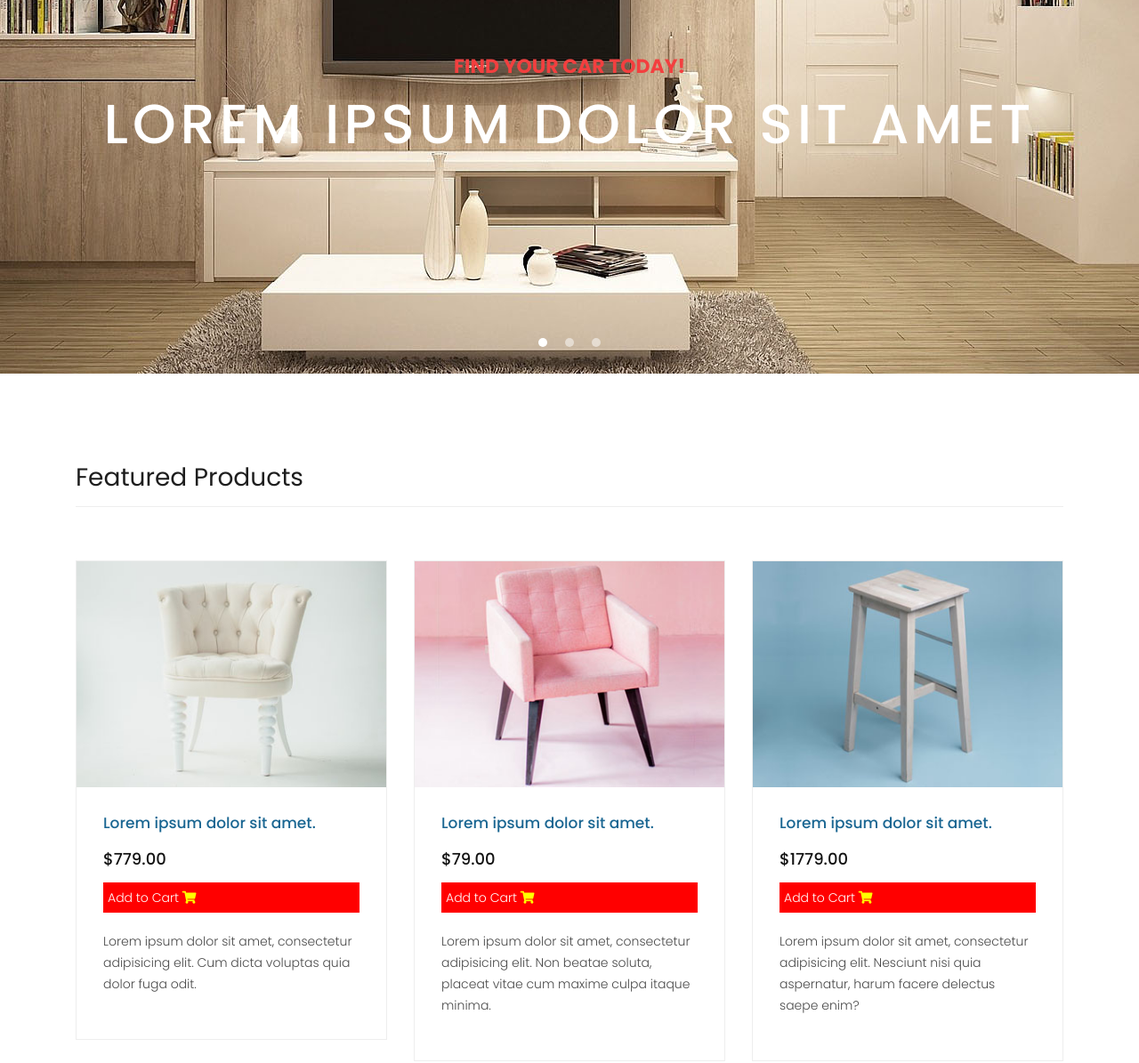
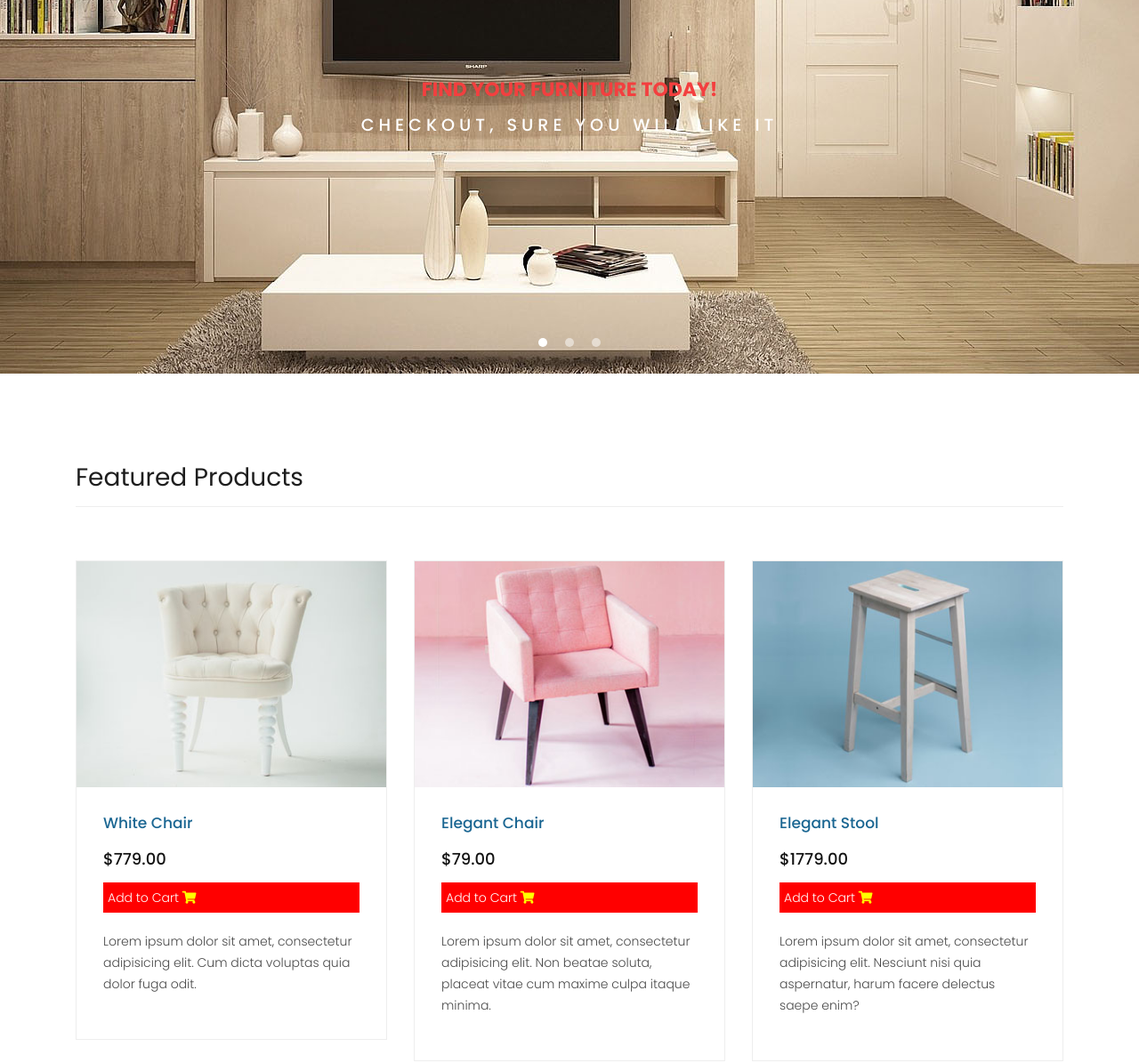
Before and after one commit to josephDev123/furniture-e-commerce, a plain HTML site: page index.html in a window 1280 px wide. Shown: the part 260-1455 px from the top of the page at 89% size. Drawn offline with Linux system fonts and the light colour scheme.

Commit message:
modified:   assets/css/style.css         modified:   assets/js/script.js         modified:   index.html         modified:   products.html

```diff
--- a/assets/css/style.css
+++ b/assets/css/style.css
@@ -1113,6 +1113,7 @@ footer .inner-content p a {
 .display_product_container{
 	display: block;
 	transition: display 3s linear;
+	margin-top: 20px;
 }
 
 .products_wrapper{
--- a/assets/js/script.js
+++ b/assets/js/script.js
@@ -70,7 +70,7 @@ function  getProductFromCart(e){
                           </div>
                             <h3 class="product_delete" id="product_delete" Onclick ='product_delete(event);'>Delete</h3>
                       </div>
-                      <hr>
+            <br> <br>
 
 
              </div>`
--- a/index.html
+++ b/index.html
@@ -79,8 +79,8 @@
       <div class="owl-banner owl-carousel">
         <div class="banner-item-01">
           <div class="text-content">
-            <h4>Find your car today!</h4>
-            <h2>Lorem ipsum dolor sit amet</h2>
+            <h4>Find your Furniture today!</h4>
+            <h2 style='font-size:larger'>Checkout, sure you will like it</h2>
           </div>
         </div>
         <div class="banner-item-02">
@@ -112,7 +112,7 @@
             <div class="product-item">
               <a href=""><img id='product_img' src="assets/images/product-1-370x270.jpg" alt=""></a>
               <div class="down-content">
-                <a href=""><h4>Lorem ipsum dolor sit amet.</h4></a>
+                <h4>White Chair</h4>
                 <h6>$779.00</h6>
                 <p class="add_to_cart" id="add_to_cart">Add to Cart <i style="color: yellow;" class="fas fa-shopping-cart"></i></p>
                 <p>Lorem ipsum dolor sit amet, consectetur adipisicing elit. Cum dicta voluptas quia dolor fuga odit.</p>
@@ -124,7 +124,7 @@
             <div class="product-item">
               <a href=""><img src="assets/images/product-2-370x270.jpg" alt=""></a>
               <div class="down-content">
-                <a href=""><h4>Lorem ipsum dolor sit amet.</h4></a>
+                <h4>Elegant Chair</h4>
                 <h6>$79.00</h6>
                 <p class="add_to_cart" id="add_to_cart">Add to Cart <i style="color: yellow;" class="fas fa-shopping-cart"></i></p>
                 <p>Lorem ipsum dolor sit amet, consectetur adipisicing elit. Non beatae soluta, placeat vitae cum maxime culpa itaque minima.</p>
@@ -136,7 +136,7 @@
             <div class="product-item">
               <a href=""><img src="assets/images/product-3-370x270.jpg" alt=""></a>
               <div class="down-content">
-                <a href=""><h4>Lorem ipsum dolor sit amet.</h4></a>
+                <h4>Elegant Stool</h4>
                 <h6>$1779.00</h6>
                 <p class="add_to_cart" id="add_to_cart">Add to Cart <i style="color: yellow;" class="fas fa-shopping-cart"></i></p>
                 <p>Lorem ipsum dolor sit amet, consectetur adipisicing elit. Nesciunt nisi quia aspernatur, harum facere delectus saepe enim?</p>
@@ -177,54 +177,6 @@
         </div>
       </div>
     </div>
-
-    <!-- <div class="services" style="background-image: url(assets/images/other-image-fullscren-1-1920x900.jpg);" >
-      <div class="container">
-        <div class="row">
-          <div class="col-md-12">
-            <div class="section-heading">
-              <h2>Latest blog posts</h2>
-
-              <a href="blog.html">read more <i class="fa fa-angle-right"></i></a>
-            </div>
-          </div>
-
-          <div class="col-lg-4 col-md-6">
-            <div class="service-item">
-              <a href="#" class="services-item-image"><img src="assets/images/blog-1-370x270.jpg" class="img-fluid" alt=""></a>
-
-              <div class="down-content">
-                <h4><a href="#">Lorem ipsum dolor sit amet, consectetur adipisicing elit hic</a></h4>
-
-                <p style="margin: 0;"> John Doe &nbsp;&nbsp;|&nbsp;&nbsp; 12/06/2020 10:30 &nbsp;&nbsp;|&nbsp;&nbsp; 114</p>
-              </div>
-            </div>
-          </div>
-          <div class="col-lg-4 col-md-6">
-            <div class="service-item">
-              <a href="#" class="services-item-image"><img src="assets/images/blog-2-370x270.jpg" class="img-fluid" alt=""></a>
-
-              <div class="down-content">
-                <h4><a href="#">Lorem ipsum dolor sit amet consectetur adipisicing elit</a></h4>
-
-                <p style="margin: 0;"> John Doe &nbsp;&nbsp;|&nbsp;&nbsp; 12/06/2020 10:30 &nbsp;&nbsp;|&nbsp;&nbsp; 114</p>
-              </div>
-            </div>
-          </div>
-          <div class="col-lg-4 col-md-6">
-            <div class="service-item">
-              <a href="#" class="services-item-image"><img src="assets/images/blog-3-370x270.jpg" class="img-fluid" alt=""></a>
-
-              <div class="down-content">
-                <h4><a href="#">Aperiam modi voluptatum fuga officiis cumque</a></h4>
-
-                <p style="margin: 0;"> John Doe &nbsp;&nbsp;|&nbsp;&nbsp; 12/06/2020 10:30 &nbsp;&nbsp;|&nbsp;&nbsp; 114</p>
-              </div>
-            </div>
-          </div>
-        </div>
-      </div>
-    </div> -->
 
     <div class="happy-clients">
       <div class="container">
@@ -311,8 +263,8 @@
             <div class="inner-content">
               <div class="row">
                 <div class="col-md-8">
-                  <h4>Lorem ipsum dolor sit amet, consectetur adipisicing.</h4>
-                  <p>Lorem ipsum dolor sit amet, consectetur adipisicing elit. Itaque corporis amet elite author nulla.</p>
+                  <h4>Feel free to Communicate with us</h4>
+                  <p>Contacting us is the coustomer right while responding is our responsibility.</p>
                 </div>
                 <div class="col-lg-4 col-md-6 text-right">
                   <a href="contact.html" class="filled-button">Contact Us</a>
```
Also changed, not shown: products.html (+7 -7 lines).
